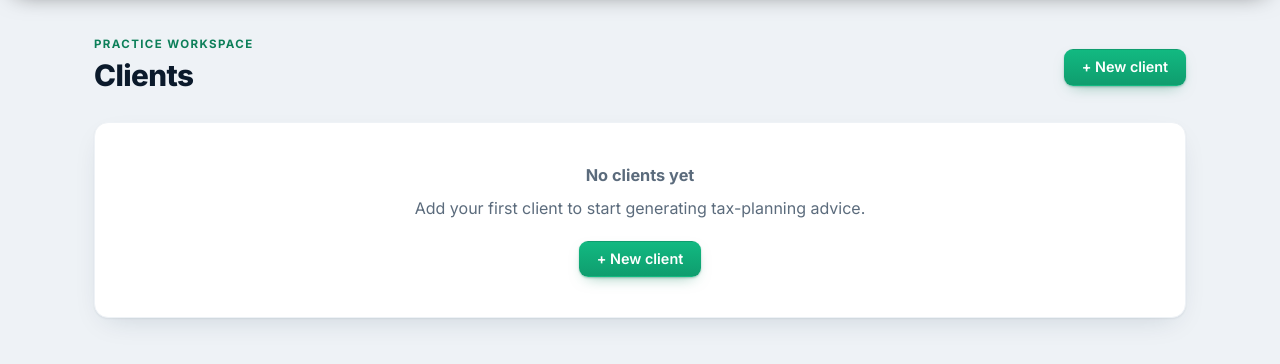
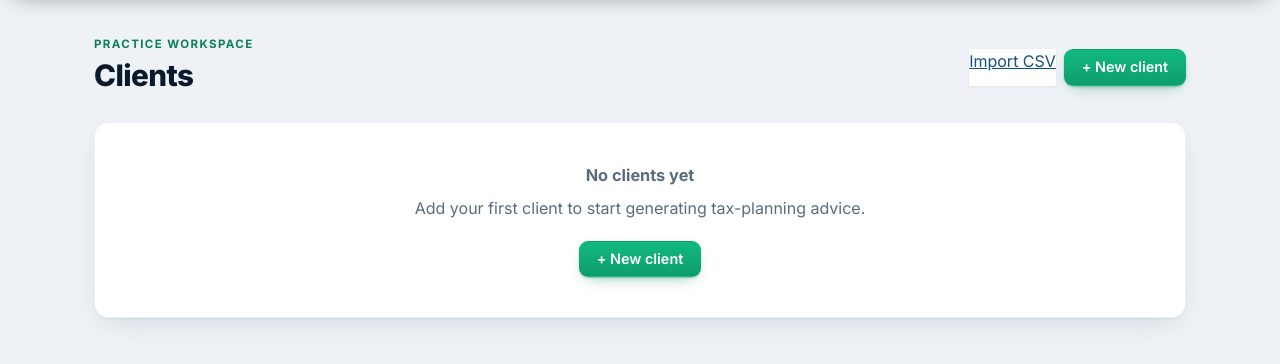
Before and after one commit to kfrem/kafs-tax-planner, a Django app: template templates/clients/client_list.html in a window 1280 px wide. Shown: the part 62-426 px from the top of the page. Run offline with Django 5.2, Linux system fonts and the light colour scheme; the template is opened without the code that fills it, so the values that code supplies are empty; some libraries are stand-ins or nearby versions.

Commit message:
auto: save 2026-07-08 08:57

```diff
--- a/templates/clients/client_list.html
+++ b/templates/clients/client_list.html
@@ -6,7 +6,10 @@
         <div class="eyebrow">Practice workspace</div>
         <h1>Clients</h1>
     </div>
-    <a class="btn" href="{% url 'clients:client-create' %}">+ New client</a>
+    <div style="display:flex;gap:.5rem;flex-wrap:wrap">
+        <a class="btn-secondary" href="{% url 'clients:csv-import' %}">Import CSV</a>
+        <a class="btn" href="{% url 'clients:client-create' %}">+ New client</a>
+    </div>
 </div>
 {% if clients %}
 <table>
```
